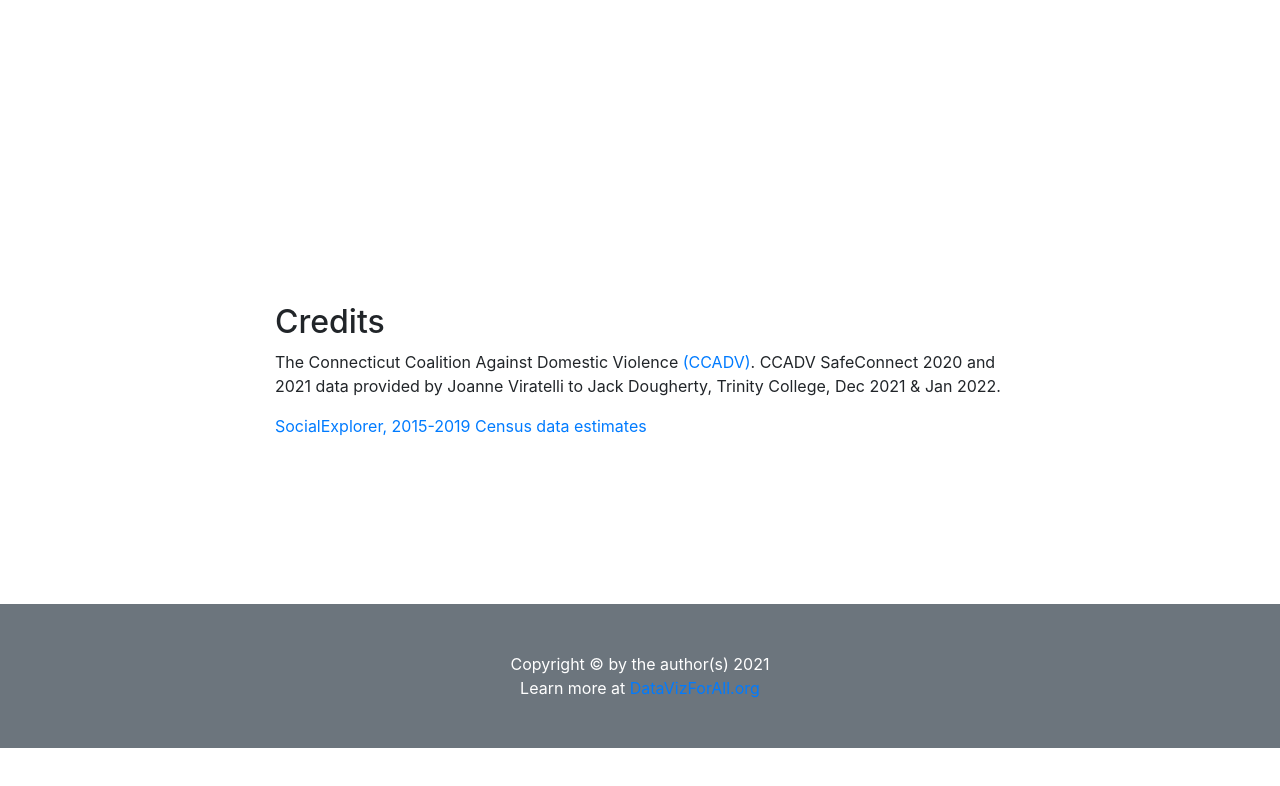
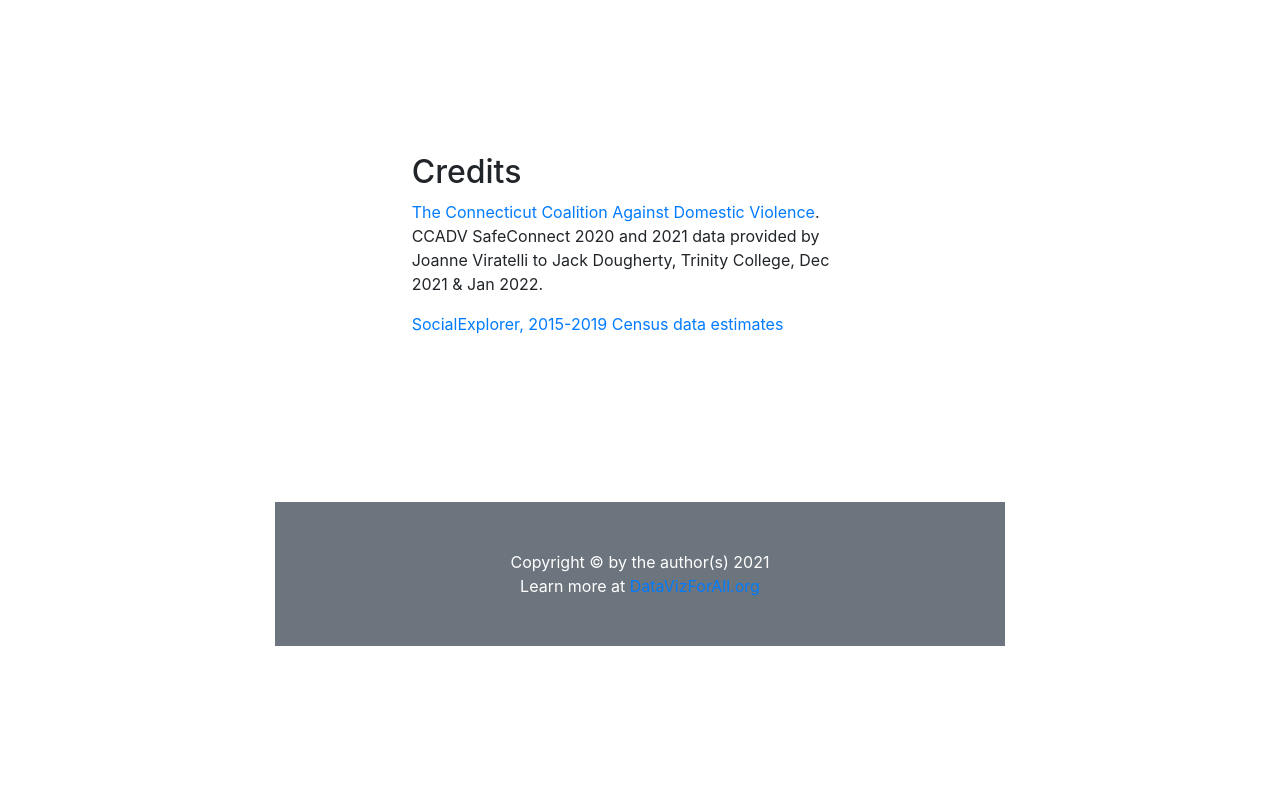
Before and after one commit to Hntn4/data-story, a plain HTML site: page index.html in a window 1280 px wide. Shown: the part 4143-4929 px from the top of the page. Before the commit the page ends 4891 px from the top, so only its background shows below. Drawn offline with nearby package versions, Linux system fonts and the light colour scheme.

Commit message:
Update index.html

```diff
--- a/index.html
+++ b/index.html
@@ -96,11 +96,6 @@
 
 
 
-        </div>
-      </div>
-    </div>
-  </section>
-
 
   <!-- Credits section-->
   <section id="credits">
@@ -108,8 +103,8 @@
       <div class="row">
         <div class="col-lg-8 mx-auto">
           <h2>Credits</h2>
-          <p>The Connecticut Coalition Against Domestic Violence <a href="http://www.ctcadv.org/">(CCADV)</a>. CCADV SafeConnect 2020 and 2021 data provided by Joanne Viratelli to Jack Dougherty, Trinity College, Dec 2021 & Jan 2022.</p>
-
+          <p><a href="http://www.ctcadv.org/">The Connecticut Coalition Against Domestic Violence</a>.
+            CCADV SafeConnect 2020 and 2021 data provided by Joanne Viratelli to Jack Dougherty, Trinity College, Dec 2021 & Jan 2022.</p>
           <p><a href="https://www.socialexplorer.com/reports/socialexplorer/en/report/21ce2134-793a-11ec-aa4d-cb7713dd9f60">SocialExplorer, 2015-2019 Census data estimates</a> </p>
 
         </div>
```
